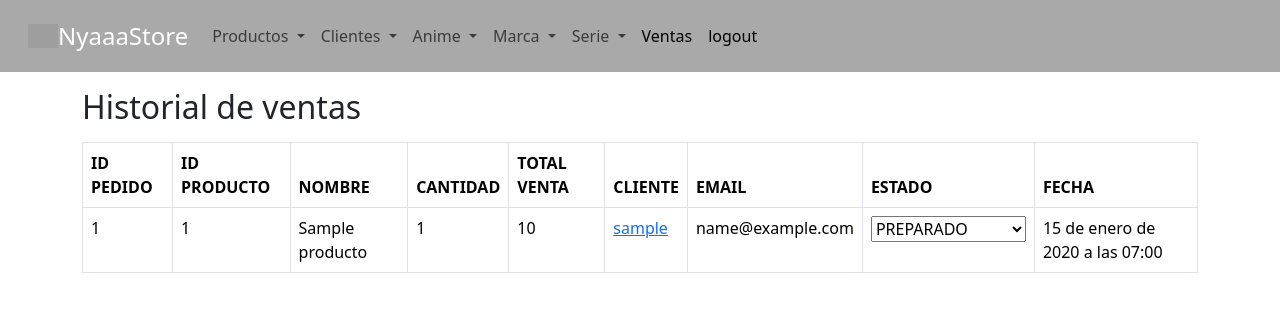
After one commit to EHMemo/projectoock, a Django app: page /ventas in a window 1280 px wide. The commit adds this page. Shown: the top 312 px of the page. Run offline with Django 5.2, Linux system fonts and the light colour scheme; tables that the repository leaves empty hold one stand-in row (values such as "Sample post"); grey boxes are pictures that could not be loaded.

```diff
--- a/NyaaaStore/forms.py
+++ b/NyaaaStore/forms.py
@@ -28,12 +28,6 @@ class UserForm(UserCreationForm):
     class Meta:
         model=User
         fields=['username','first_name','last_name','email','password1','password2']
-
-class UserPerfilForm(forms.ModelForm):
-
-    class Meta:
-        model=UserPerfil
-        fields=['fono','city','direccion']
 
 class UpdateUserPerfilForm(forms.ModelForm):
 
--- a/NyaaaStore/models.py
+++ b/NyaaaStore/models.py
@@ -50,6 +50,9 @@ class UserPerfil(models.Model):
     city=models.CharField(max_length=15, choices=CIUDAD, null=False)
     direccion=models.CharField(max_length=200, null=False)
 
+    def str(self):
+        return self.usuario.username
+
 # MODELO CARRITO
 
 class CartItem(models.Model):
--- a/NyaaaStore/templates/NyaaaStore/base-adm.html
+++ b/NyaaaStore/templates/NyaaaStore/base-adm.html
@@ -86,6 +86,9 @@
                             </ul>
                         </li>
                         <li class="nav-item">
+                            <a class="nav-link active" aria-current="page" href="{% url "ventas" %}">Ventas</a>
+                        </li>
+                        <li class="nav-item">
                             <a class="nav-link active" aria-current="page" href="{% url "exit" %}">logout</a>
                         </li>
                     </ul>
--- a/NyaaaStore/templates/NyaaaStore/catalogo_figuras.html
+++ b/NyaaaStore/templates/NyaaaStore/catalogo_figuras.html
@@ -10,9 +10,9 @@
 
 <main>
     <!-- Contenedor de las cartas -->
-{% for p in productos %}
 <div class="product-grid">
 <!-- Carta 1 -->
+{% for p in productos %}
 <div class="product-card">
     <a href="{% url "verproducto" p.id %}">
         <img src="{{ p.foto.url }}" alt="producto">
@@ -24,9 +24,9 @@
         </a>
     </a>
 </div>
+{% endfor %}
+</div>
 
-</div>
-{% endfor %}
 </main>
 
 {% endblock Contenido %}
--- a/NyaaaStore/templates/NyaaaStore/perfil.html
+++ b/NyaaaStore/templates/NyaaaStore/perfil.html
@@ -11,7 +11,7 @@
                     <div class="card-body text-center">
                         <h5 class="my-3">{{ user.username }}</h5>
                         <div class="d-flex justify-content-center mb-2">
-                            <a href="{% url "editarperfil" %} " class="btn btn-primary" >Editar Perfil</a>
+                            <a href="{% comment %} {% url "editarperfil" %} {% endcomment %}" class="btn btn-primary" >Editar Perfil</a>
                         </div>
                     </div>
                 </div>
--- /dev/null
+++ b/NyaaaStore/templates/NyaaaStore/ventas.html
@@ -0,0 +1,54 @@
+{% extends "NyaaaStore/base-adm.html" %}
+{% load static %}
+
+
+{% block Contenido-adm %}
+
+<div class="container mt-3">
+    <h2>Historial de ventas</h2>
+    <div class="table-responsive my-3">
+        <table class="table table-bordered">
+            <thead>
+                <th class="">ID PEDIDO</th>
+                <th class="">ID PRODUCTO</th>
+                <th class="">NOMBRE</th>
+                <th class="">CANTIDAD</th>
+                <th class="">TOTAL VENTA</th>
+                <th class="">CLIENTE</th>
+                <th class="">EMAIL</th>
+                <th class="">ESTADO</th>
+                <th class="">FECHA</th>
+            </thead>
+            <tbody>
+                {% for venta in ventas %}
+                <tr>
+                    <td>{{venta.id}}</td>
+                    <td>{{venta.producto.id}}</td>
+                    <td>{{venta.producto.nombre}}</td>
+                    <td>{{venta.cantidad}}</td>
+                    <td>{{venta.total_venta}}</td>
+                    <td>{% if venta.usuario %}<a href="{% url 'perfil' venta.usuario.username %}">{{venta.usuario.username}}</a>{% else %}Usuario eliminado{% endif %}</td>
+                    <td>{% if venta.usuario %}{{ venta.usuario.email }}{% else %}N/A{% endif %}</td>
+                    <td>
+                        <form method="post" action="">
+
+                            <input type="hidden" name="venta_id" value="venta_id">
+                            <select name="estado" onchange="this.form.submit()">
+                                <option value="EN PREPARACIÓN" {% if venta.estado == 'EN PREPRACIÓN' %}selected{% endif %}>EN PREPARACIÓN</option>
+                                <option value="PREPARADO" {% if venta.estado == 'PREPARADO' %}selected{% endif %}>PREPARADO</option>
+                                <option value="ENVIADO" {% if venta.estado == 'ENVIADO' %}selected{% endif %}>ENVIADO</option>
+                                <option value="ENTREGADO" {% if venta.estado == 'ENTREGADO' %}selected{% endif %}>ENTREGADO</option>
+                                <option value="CANCELADO" {% if venta.estado == 'CANCELADO' %}selected{% endif %}>CANCELADO</option>
+                            </select>
+                        </form>
+                    </td>
+                    <td>{{venta.fecha}}</td>
+                </tr>
+                {% endfor %}
+            </tbody>
+        </table>
+    </div>
+</div>
+
+
+{% endblock Contenido-adm %}
--- a/NyaaaStore/urls.py
+++ b/NyaaaStore/urls.py
@@ -5,15 +5,15 @@ from .views import home,cat_figuras,cat_poleras,cat_accesorios,\
     agregar_producto,listar_productos,modificar_producto,detalle_producto,eliminar_producto,\
     home_adm,listar_anime,agregar_anime,listar_marca,agregar_marca,listar_serie,agregar_serie,\
     register,listar_cliente,agregar_cliente,modificar_cliente,detalle_cliente,eliminar_cliente,exit,verproducto,\
-    perfil,carrito,add_to_cart,update_cart_item,remove_from_cart,process_payment,editar_perfil
+    perfil,carrito,add_to_cart,update_cart_item,remove_from_cart,process_payment,editar_perfil,ventas
 
 urlpatterns = [
     path('', home, name='home'),
     path('catalogo_figuras', cat_figuras, name='catalogo_figuras'),
     path('catalogo_poleras', cat_poleras, name='catalogo_poleras'),
     path('catalogo_accesorios', cat_accesorios, name='catalogo_accesorios'),
-    path('perfil/<str:username>/', perfil, name='perfil'),
-    path('editarperfil/', editar_perfil, name='editarperfil'),
+    path('perfil/<str:username>', perfil, name='perfil'),
+    path('perfil/<str:username>/', editar_perfil, name='editarperfil'),
     path('carrito/', carrito, name='carrito'),
     # URLS CARRITO
     path('add/<int:producto_id>/', add_to_cart, name='add_to_cart'),
@@ -23,6 +23,7 @@ urlpatterns = [
     # FIN URLS FUNCIONES CARRITO
     path('verproducto/<id>', verproducto, name='verproducto'),
     # URLS VISTA ADMIN
+    path('ventas', ventas, name='ventas'),
     path('vista-amd/', home_adm, name='vista-adm'),
     # FIN URLS VISTA ADMIN
     # URLS FORMULARIO ANIME
--- a/NyaaaStore/views.py
+++ b/NyaaaStore/views.py
@@ -21,17 +21,30 @@ def home(request):
 
 def cat_figuras(request):
 
-    productos=Producto.objects.all() #queryset
+    productos = Producto.objects.filter(tp_producto='FIGURA')
     datos = {
-        'productos' : productos
+        'productos': productos
     }
+
     return render(request, 'NyaaaStore/catalogo_figuras.html', datos)
 
 def cat_poleras(request):
-    return render(request, 'NyaaaStore/catalogo_poleras.html')
+
+    productos = Producto.objects.filter(tp_producto='POLERA')
+    datos = {
+        'productos': productos
+    }
+
+    return render(request, 'NyaaaStore/catalogo_poleras.html', datos)
 
 def cat_accesorios(request):
-    return render(request, 'NyaaaStore/catalogo_accesorios.html')
+
+    productos = Producto.objects.filter(tp_producto='ACCESORIO')
+    datos = {
+        'productos': productos
+    }
+
+    return render(request, 'NyaaaStore/catalogo_accesorios.html', datos)
 
 def register(request):
 
@@ -74,31 +87,39 @@ def carrito(request):
 def perfil(request, username):
 
     usuario=get_object_or_404(User, username=username)
+    """ perfil = get_object_or_404(UserPerfil, usuario=usuario) """
     historial_compras = Venta.objects.filter(usuario=usuario).order_by('-fecha')
 
     datos={
         'usuario':usuario,
+        'perfil': perfil,
         'historial_compras': historial_compras,
     }
 
     return render(request, 'NyaaaStore/perfil.html', datos)
 
-def editar_perfil(request):
+def editar_perfil(request, username):
 
-    data = {
-        'form':UpdateUserPerfilForm()
+    usuario = get_object_or_404(User, username=username)
+    perfil = get_object_or_404(UserPerfil, usuario=usuario)
+
+    if request.user != usuario:
+        return redirect('perfil', username=username)
+
+    if request.method == 'POST':
+        form = UpdateUserPerfilForm(request.POST, instance=perfil)
+        if form.is_valid():
+            form.save()
+            return redirect('perfil', username=usuario.username)
+    else:
+        form = UpdateUserPerfilForm(instance=perfil)
+
+    datos = {
+        'form': form,
+        'usuario': usuario,
     }
 
-    if request.method=="POST":
-        formulario=UpdateUserPerfilForm(data=request.POST)
-        if formulario.is_valid():
-            formulario.save()
-            messages.success(request, "Perfil modificado")
-            return redirect(to="perfil")
-        else:
-            data["form"]=formulario
-
-    return render(request, 'NyaaaStore/editarperfil.html', data)
+    return render(request, 'NyaaaStore/editarperfil.html', datos)
 
 # FUNCIONES CARRITO
 
@@ -187,6 +208,27 @@ def process_payment(request):
 def home_adm(request):
 
     return render(request, 'NyaaaStore/vistaadm/home-adm.html')
+
+def ventas(request):
+
+    ventas = Venta.objects.all().order_by('-fecha')
+
+    if request.method == 'POST':
+        venta_id = request.POST.get('venta_id')
+        venta = get_object_or_404(Venta, id=venta_id)
+        form = EstadoVentaForm(request.POST, instance=venta)
+        if form.is_valid():
+            form.save()
+            return redirect('vistaVentas')
+    else:
+        form = EstadoVentaForm()
+
+    datos={
+        'ventas': ventas,
+        'form': form
+    }
+
+    return render(request, 'NyaaaStore/Ventas.html', datos)
 
 # FORMULARIO ANIME
 
```
Also changed, not shown: NyaaaStore/templates/NyaaaStore/catalogo_accesorios.html (+8 -6 lines), NyaaaStore/templates/NyaaaStore/catalogo_poleras.html (+8 -6 lines).
